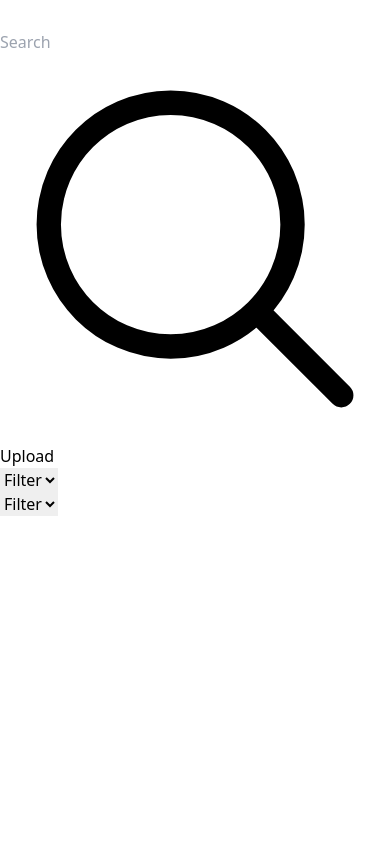
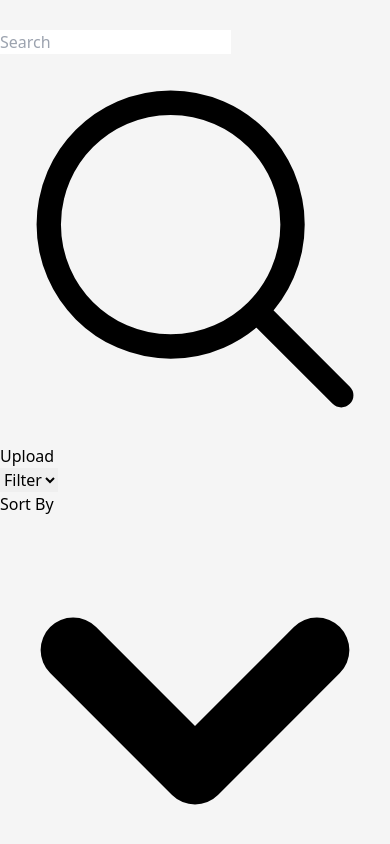
Before and after one commit to iam-riyaz/simfoni_assign_riyaz, a React (Vite) app: page / in a window 390 px wide. Shown: the part 3104-3948 px from the top of the page. Before the commit the page ends 3620 px from the top, so only its background shows below. Built offline with nearby package versions, Linux system fonts and the light colour scheme.

Commit message:
responsive added and search filter and sort section UI complete

```diff
--- a/src/App.tsx
+++ b/src/App.tsx
@@ -4,7 +4,7 @@ import { AllRoutes } from "./routes/Allroutes";
 function App() {
   return (
     <>
-      <div className="bg-zinc-100">
+      <div>
         <Navbar/>
 
         <AllRoutes/>
--- a/src/components/Navbar.tsx
+++ b/src/components/Navbar.tsx
@@ -227,7 +227,7 @@ export default function Navbar() {
                   </div>
 
                   <div>
-                    <button className="border-2 py-1 px-2 rounded-lg border-teal-600  font-bold text-teal-600">Help</button>
+                    <button className="  border-2 py-1 px-2 rounded-lg border-teal-600  font-bold text-teal-600">Help</button>
                   </div>
                 </div>
                  {/* side icons */}
--- a/src/components/Search and filter section/SearchBox.tsx
+++ b/src/components/Search and filter section/SearchBox.tsx
@@ -6,12 +6,12 @@ export const SearchBox=()=>{
       <div className="flex justify-between  w-full ">
         <div className="flex justify-between border w-11/12  border-gray-200 rounded-lg">
             <input type="text" className="h-9 px-2  h-full w-full rounded-l-lg " placeholder="Search" />
-            <div className="py-2 text-white font-bold px-8 bg-teal-600 rounded-r-lg cursor-pointer">
+            <div className=" py-2 text-white lg:font-bold lg:px-8 px-2 bg-teal-600 rounded-r-lg cursor-pointer">
                 <MagnifyingGlassIcon className="h-5 "/>
             </div>
         </div>
-        <div className="flex items-center">
-        <button className="h-9 border-2 border-teal-600 px-3 rounded-lg text-teal-600 ">
+        <div className="hidden lg:flex items-center">
+        <button className=" lg:h-9 lg:border-2 lg:bg-white lg:border-teal-600 lg:px-3 lg:rounded-lg lg:text-teal-600 ">
             Upload
         </button>
         </div>
--- a/src/components/Search and filter section/SortBox.tsx
+++ b/src/components/Search and filter section/SortBox.tsx
@@ -1,48 +1,29 @@
-export const SortBox = () => {
-  return (
-    <>
 
-<button id="multiLevelDropdownButton" data-dropdown-toggle="multi-dropdown" className="text-white bg-blue-700 hover:bg-blue-800 focus:ring-4 focus:outline-none focus:ring-blue-300 font-medium rounded-lg text-sm px-5 py-2.5 text-center inline-flex items-center dark:bg-blue-600 dark:hover:bg-blue-700 dark:focus:ring-blue-800" type="button">Dropdown button <svg className="w-2.5 h-2.5 ms-3" aria-hidden="true" xmlns="http://www.w3.org/2000/svg" fill="none" viewBox="0 0 10 6">
-<path stroke="currentColor" stroke-linecap="round" stroke-linejoin="round" stroke-width="2" d="m1 1 4 4 4-4"/>
-</svg>
-</button>
+import { ChevronDownIcon } from "@heroicons/react/24/outline"
+import { useState } from "react"
+import { SortDropdown } from "./SortDropdown"
 
 
-<div id="multi-dropdown" className="z-10 hidden bg-white divide-y divide-gray-100 rounded-lg shadow w-44 dark:bg-gray-700">
-    <ul className="py-2 text-sm text-gray-700 dark:text-gray-200" aria-labelledby="multiLevelDropdownButton">
-      <li>
-        <a href="#" className="block px-4 py-2 hover:bg-gray-100 dark:hover:bg-gray-600 dark:hover:text-white">Dashboard</a>
-      </li>
-      <li>
-        <button id="doubleDropdownButton" data-dropdown-toggle="doubleDropdown" data-dropdown-placement="right-start" type="button" className="flex items-center justify-between w-full px-4 py-2 hover:bg-gray-100 dark:hover:bg-gray-600 dark:hover:text-white">Dropdown<svg className="w-2.5 h-2.5 ms-3 rtl:rotate-180" aria-hidden="true" xmlns="http://www.w3.org/2000/svg" fill="none" viewBox="0 0 6 10">
-    <path stroke="currentColor" stroke-linecap="round" stroke-linejoin="round" stroke-width="2" d="m1 9 4-4-4-4"/>
-  </svg></button>
-          <div id="doubleDropdown" className="z-10 hidden bg-white divide-y divide-gray-100 rounded-lg shadow w-44 dark:bg-gray-700">
-            <ul className="py-2 text-sm text-gray-700 dark:text-gray-200" aria-labelledby="doubleDropdownButton">
-              <li>
-                <a href="#" className="block px-4 py-2 hover:bg-gray-100 dark:hover:bg-gray-600 dark:hover:text-white">Overview</a>
-              </li>
-              <li>
-                <a href="#" className="block px-4 py-2 hover:bg-gray-100 dark:hover:bg-gray-600 dark:hover:text-white">My downloads</a>
-              </li>
-              <li>
-                <a href="#" className="block px-4 py-2 hover:bg-gray-100 dark:hover:bg-gray-600 dark:hover:text-white">Billing</a>
-              </li>
-              <li>
-                <a href="#" className="block px-4 py-2 hover:bg-gray-100 dark:hover:bg-gray-600 dark:hover:text-white">Rewards</a>
-              </li>
-            </ul>
+export const SortBox=()=>{
+    const [isOpen, setIsOpen]= useState(false)
+
+    const handleClick=()=>{
+        setIsOpen(!isOpen)
+    }
+    return(
+        <>
+       <div className="w-10/12 h-9 mx-2">
+        {/* sort button */}
+        <div onClick={handleClick} className="w-full bg-white h-9 border border-gray-200 rounded-lg px-2  flex justify-between items-center  cursor-pointer">
+            <p>Sort By</p>
+             <ChevronDownIcon style={{strokeWidth:"4"}} className="h-3"/>
         </div>
-      </li>
-      <li>
-        <a href="#" className="block px-4 py-2 hover:bg-gray-100 dark:hover:bg-gray-600 dark:hover:text-white">Earnings</a>
-      </li>
-      <li>
-        <a href="#" className="block px-4 py-2 hover:bg-gray-100 dark:hover:bg-gray-600 dark:hover:text-white">Sign out</a>
-      </li>
-    </ul>
-</div>
 
-    </>
-  );
-};
+        {/* dropdown component */}
+        {isOpen?<div className=" ">
+            <SortDropdown/>
+        </div>:null}
+        </div>
+        </>
+    )
+}
--- /dev/null
+++ b/src/components/Search and filter section/SortDropdown.tsx
@@ -0,0 +1,14 @@
+export const SortDropdown=()=>{
+    return(
+        <>
+        <div className="w-full shadow-lg  bg-white rounded-lg">
+            <ul className="">
+                <li className="h-10 flex items-center cursor-pointer border-b px-2">Title: From A to Z</li>
+                <li className="h-10 flex items-center cursor-pointer border-b px-2">Title: From Z to A</li>
+                <li className="h-10 flex items-center cursor-pointer border-b px-2">Price: High to Low</li>
+                <li className="h-10 flex items-center cursor-pointer border-b px-2">Price: Low to High</li>
+            </ul>
+        </div>
+        </>
+    )
+}
--- a/src/components/Search and filter section/index.tsx
+++ b/src/components/Search and filter section/index.tsx
@@ -5,13 +5,13 @@ import { SortBox } from "./SortBox";
 export const SearchAndFilterAndSort = () => {
   return (
     <>
-      <div className="flex justify-between pb-4">
-        <div className="w-8/12">
+      <div className="lg:flex  lg:justify-between pb-4">
+        <div className="lg:w-8/12 w-full">
           <SearchBox />
         </div>
-        <div className="flex ml-10 w-1/3">
-          <FilterBox />
-          <FilterBox/>
+        <div className="hidden lg:flex lg:ml-10 lg:w-1/3 ">
+          <FilterBox  />
+          <SortBox/>
 
         </div>
       </div>
--- a/src/index.css
+++ b/src/index.css
@@ -1,3 +1,7 @@
 @tailwind base;
 @tailwind components;
 @tailwind utilities;
+
+#root{
+    background-color: rgb(245, 245, 245)
+}
--- a/src/pages/HomePage.tsx
+++ b/src/pages/HomePage.tsx
@@ -9,6 +9,7 @@ export const HomePage = () => {
 
           <SearchAndFilterAndSort />
 
+
         </div>
       </div>
     </>
--- a/src/routes/Allroutes.tsx
+++ b/src/routes/Allroutes.tsx
@@ -1,5 +1,4 @@
 import { Route, Routes } from "react-router-dom"
-import Navbar from "../components/Navbar"
 import { HomePage } from "../pages/HomePage"
 
 export const AllRoutes= ()=>{
```
